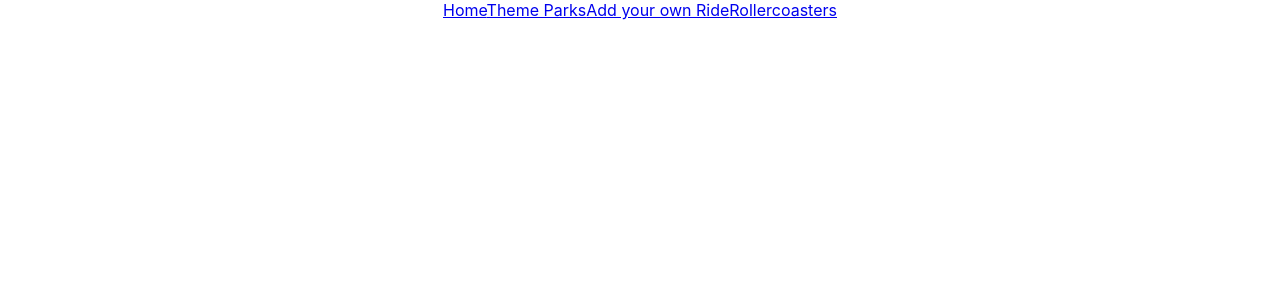
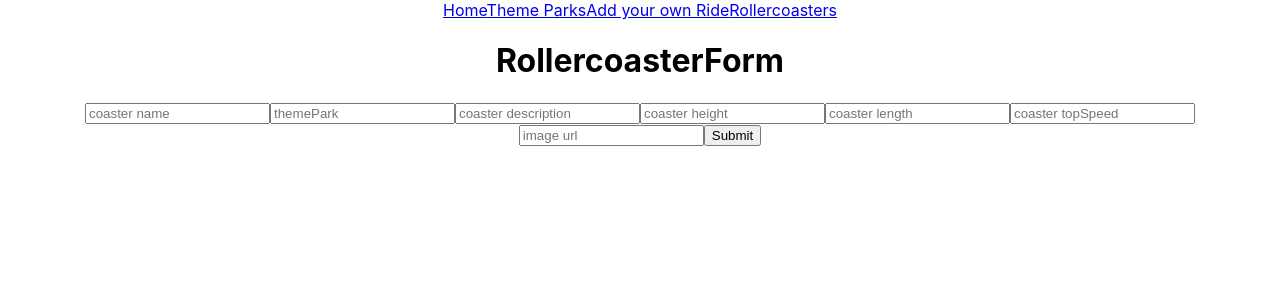
Before and after one commit to AlexanderZerra/Amuse-Me-Parks, a React (Create React App) app in the folder client/: page /new in a window 1280 px wide. Shown: the top 300 px of the page. Built offline with nearby package versions, Linux system fonts and the light colour scheme; no server answers.

Commit message:
cleaned up code

```diff
--- a/client/src/App.js
+++ b/client/src/App.js
@@ -11,7 +11,7 @@ import Home from './pages/Home'
 import CoasterList from './pages/CoasterList'
 import RollerCoasterDetails from './pages/RollerCoasterDetails'
 import ThemeList from './pages/ThemeList'
-// import RollerCoasterForm from './pages/RollerCoasterForm'
+import RollerCoasterForm from './pages/RollerCoasterForm'
 
 import './App.css'
 
@@ -62,6 +62,18 @@ class App extends Component {
     }
   }
 
+  handleSubmit = async (e) => {
+    e.preventDefault()
+    try {
+      const res = await ApiClient.post('/rollercoaster', this.state)
+      console.log(res)
+      this.props.history.push(`/`)
+      // this.setState({ rollercoasters: res.data.rollercoasters })
+    } catch (error) {
+      throw error
+    }
+  }
+
   // create a function to make a new rollercoaster " api client post"
 
   // REMEMBER TO CHECK ROUTE
@@ -80,6 +92,12 @@ class App extends Component {
         </header>
         <Switch>
           <Route exact path="/" component={Home} />
+          <Route
+            path="/new"
+            component={(props) => (
+              <RollerCoasterForm {...props} handleSubmit={this.handleSubmit} />
+            )}
+          />
           <Route
             path="/coasterdetails/:_id"
             component={(props) => (
--- a/client/src/component/Nav.js
+++ b/client/src/component/Nav.js
@@ -7,7 +7,7 @@ export default class Nav extends Component {
       <nav className="navbar">
         <div>
           <NavLink to="/">Home</NavLink>
-          <NavLink to="/themeParks">Theme Parks</NavLink>
+          <NavLink to="/themeparks">Theme Parks</NavLink>
           <NavLink to="/newrolleroaster">Add your own Ride</NavLink>
           <NavLink to="/coasters">Rollercoasters</NavLink>
         </div>
--- a/client/src/pages/RollerCoasterForm.js
+++ b/client/src/pages/RollerCoasterForm.js
@@ -1,5 +1,6 @@
 import React, { Component } from 'react'
 import ApiClient from '../Globals'
+import Home from './Home'
 
 export default class RollerCoasterForm extends Component {
   constructor() {
@@ -19,29 +20,15 @@ export default class RollerCoasterForm extends Component {
   handleChange = (e) => {
     this.setState({ [e.target.name]: e.target.value })
   }
-  handleAddCoaster = (e) => {
-    event.preventDefault()
-    const coaster = {
-      name: this.state.name,
-      themePark: this.state.themePark,
-      description: this.state.description,
-      height: this.state.height,
-      length: this.state.length,
-      topSpeed: this.state.topSpeed,
-      image: this.state.image
-    }
-    ApiClient.post(`${BASE_URL}/newcoaster`, { coaster }).then((res) => {
-      console.log(res)
-      console.log(res.data)
-    })
-  }
 
   //handle submit here
 
   //also pass down the axios "post" call from app.js to here.
   render() {
+    console.log(this.state)
     return (
       <div>
+        <h1>RollercoasterForm</h1>
         <form onSubmit={this.handleSubmit}>
           <input
             type="text"
@@ -93,6 +80,7 @@ export default class RollerCoasterForm extends Component {
             name="image"
             placeholder="image url"
           />
+          <button>Submit</button>
         </form>
       </div>
     )
```
